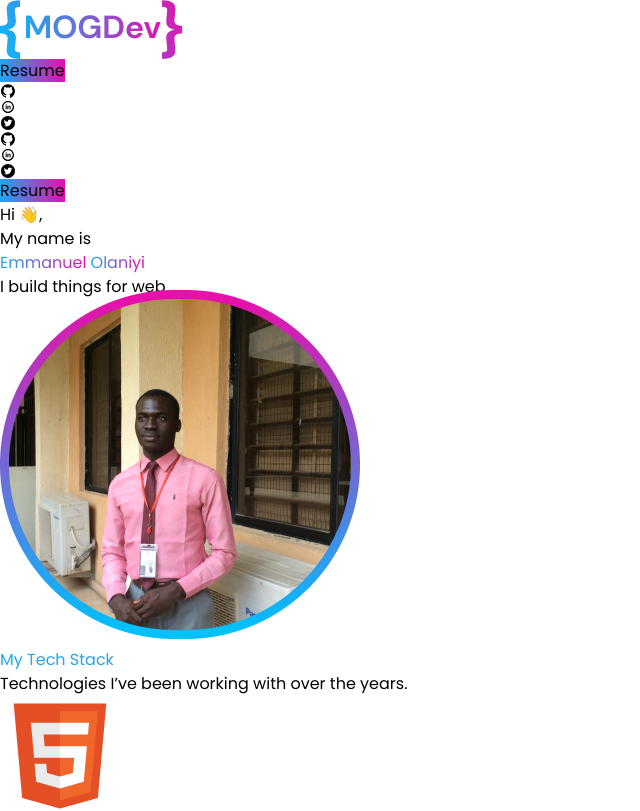
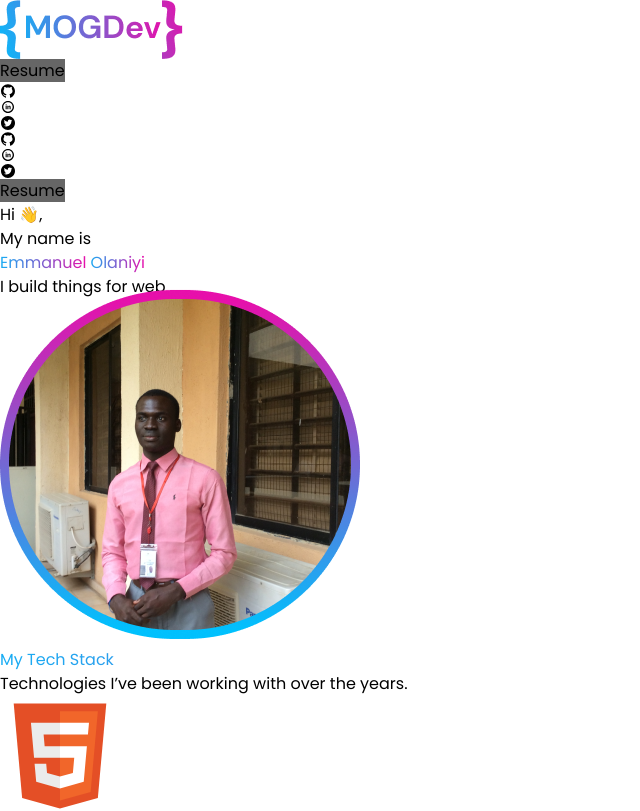
Before and after one commit to himarnoel/Portfolio, a React (Vite) app: page / in a window 1280 px wide. Shown: the top 811 px of the page, without its empty margins (0-640 px from the left). Built offline with nearby package versions, Linux system fonts and the light colour scheme.

Commit message:
worked on it

```diff
--- a/src/App.css
+++ b/src/App.css
@@ -56,5 +56,8 @@ background-clip: text;
 
 
 .btn{
+   background-color: #666;
+}
+.btn:hover{
     background: linear-gradient(90deg, #13B0F5 -4.79%, #E90DAB 100%);
 }
```
